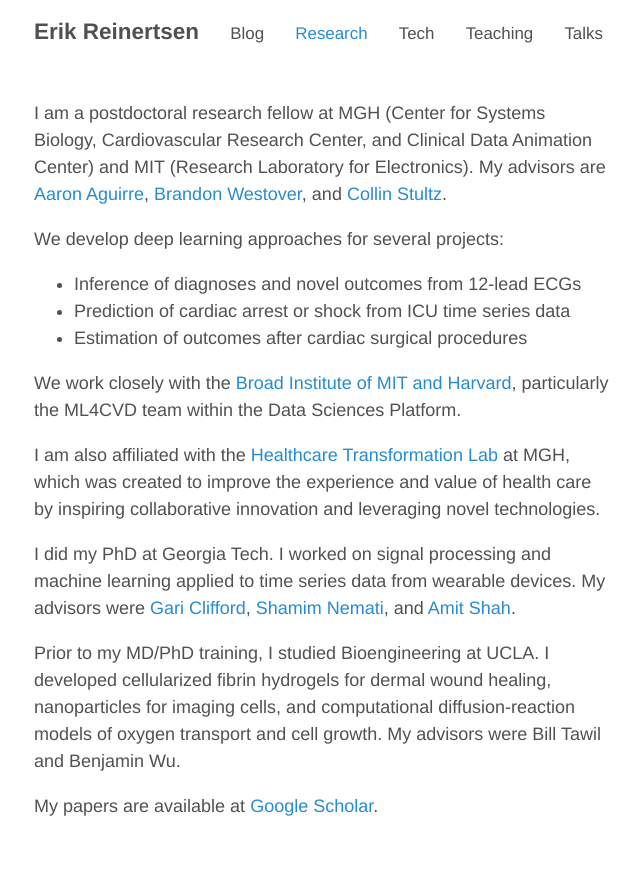
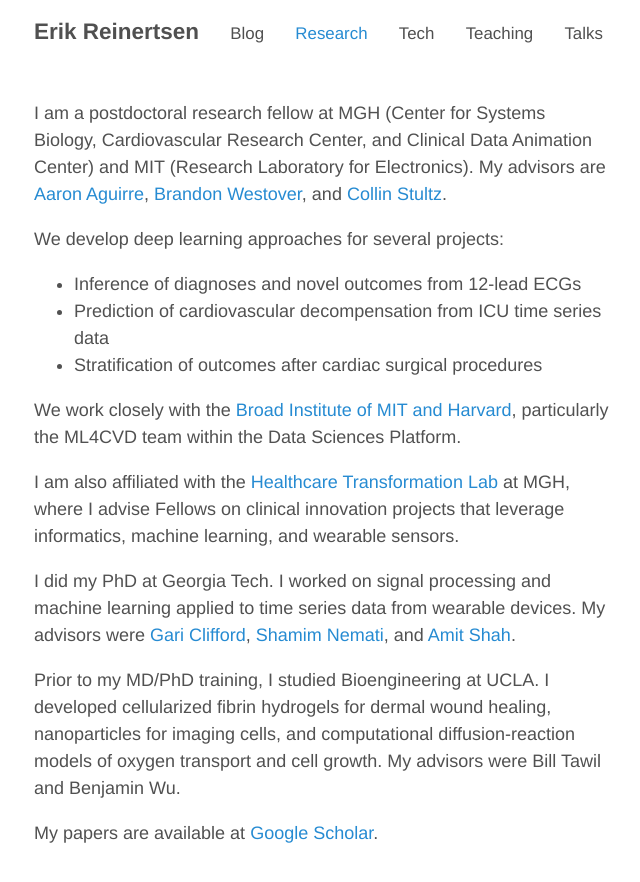
Before and after one commit to erikr/erikr.github.io, a Jekyll site: the page built from research.md, in a window 1280 px wide. Shown: the top 882 px of the page, without its empty margins (318-958 px from the left). Built offline with Jekyll 4.4.1, drawn with Linux system fonts in a browser that asks for light colours; nearby versions of some CDN libraries; comment, search, counter and statistics services are not loaded.

Commit message:
revised HTL

```diff
--- a/research.md
+++ b/research.md
@@ -8,12 +8,12 @@ I am a postdoctoral research fellow at MGH (Center for Systems Biology, Cardiova
 
 We develop deep learning approaches for several projects:
 * Inference of diagnoses and novel outcomes from 12-lead ECGs
-* Prediction of cardiac arrest or shock from ICU time series data
-* Estimation of outcomes after cardiac surgical procedures
+* Prediction of cardiovascular decompensation from ICU time series data
+* Stratification of outcomes after cardiac surgical procedures
 
 We work closely with the [Broad Institute of MIT and Harvard](https://www.broadinstitute.org/data-sciences-platform), particularly the ML4CVD team within the Data Sciences Platform.
 
-I am also affiliated with the [Healthcare Transformation Lab](http://healthcaretransformation.org) at MGH, which was created to improve the experience and value of health care by inspiring collaborative innovation and leveraging novel technologies.
+I am also affiliated with the [Healthcare Transformation Lab](http://healthcaretransformation.org) at MGH, where I advise Fellows on clinical innovation projects that leverage informatics, machine learning, and wearable sensors.
 
 I did my PhD at Georgia Tech. I worked on signal processing and machine learning applied to time series data from wearable devices. My advisors were [Gari Clifford](http://gdclifford.info/people/gari), [Shamim Nemati](http://nematilab.info/people/shamim/index.html), and [Amit Shah](https://www.sph.emory.edu/faculty/profile/#AJSHAH3).
 
```
